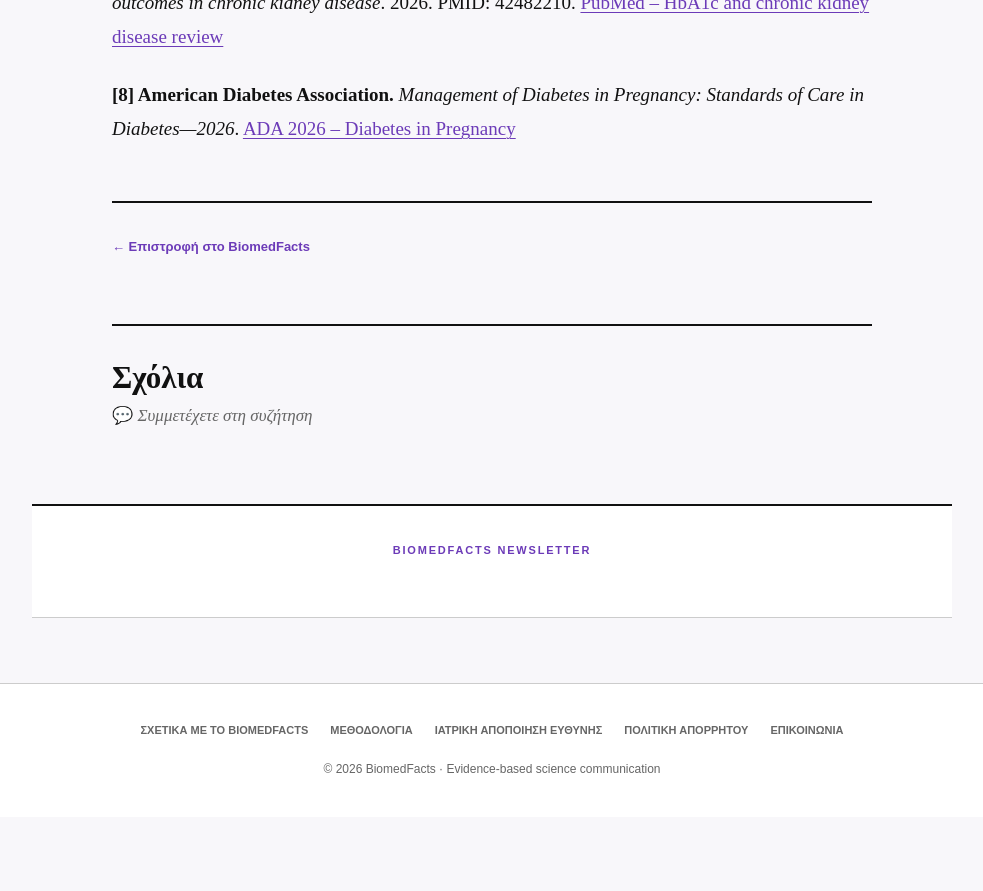
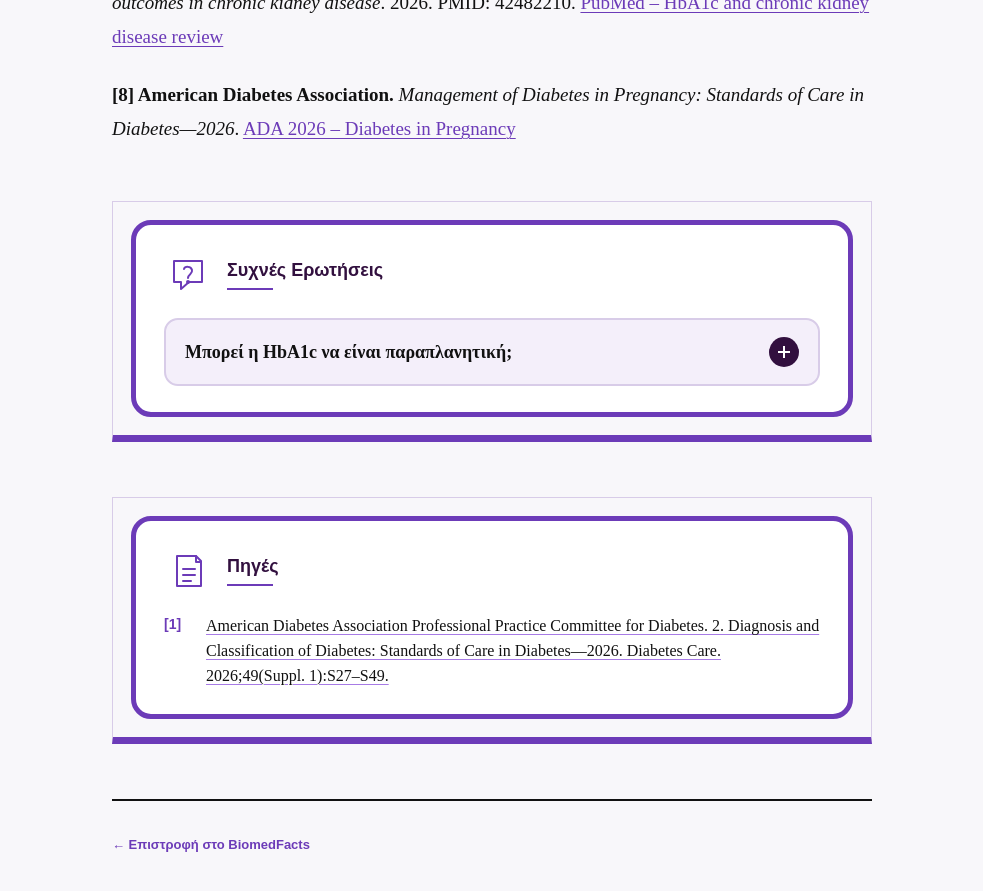
Before and after one commit to BiomedFacts/BiomedFacts, a Jekyll site: the page built from _posts/2026-09-19-glykozyliwmenh-aimosfairinh-hba1c-ti-deixnei-h-e3etash-kai-pws-ermhneyontai-oi-times.md, in a window 1280 px wide and 900 px high, scrolled down 9558 px. Shown: the top 891 px of the window, without its empty margins (148-1131 px from the left). Built offline with Jekyll 4.4.1, drawn with Linux system fonts in a browser that asks for light colours; comment, search, counter and statistics services are not loaded; before the commit the page ends 10375 px from its top, so only the background shows below that.

Commit message:
Update _posts/2026-09-19-glykozyliwmenh-aimosfairinh-hba1c-ti-deixnei-h-e3etash-kai-pws-ermhneyontai-oi-times.md (via Pages CMS)

```diff
--- a/_posts/2026-09-19-glykozyliwmenh-aimosfairinh-hba1c-ti-deixnei-h-e3etash-kai-pws-ermhneyontai-oi-times.md
+++ b/_posts/2026-09-19-glykozyliwmenh-aimosfairinh-hba1c-ti-deixnei-h-e3etash-kai-pws-ermhneyontai-oi-times.md
@@ -14,6 +14,18 @@ seo_title: "HbA1c: Τι δείχνει, φυσιολογικές τιμές κα
 seo_description: Η HbA1c δείχνει τη γλυκαιμική έκθεση των τελευταίων 2–3 μηνών.
   Δείτε φυσιολογικές τιμές, όρια για προδιαβήτη και διαβήτη και πότε μπορεί να
   είναι παραπλανητική.
+faqs:
+  - question: Μπορεί η HbA1c να είναι παραπλανητική;
+    answer: Ναι. Καταστάσεις που επηρεάζουν τη διάρκεια ζωής ή την ανανέωση των
+      ερυθρών αιμοσφαιρίων, όπως αιμόλυση, σημαντική απώλεια αίματος, ορισμένες
+      αναιμίες και πρόσφατη μετάγγιση, μπορούν να αλλοιώσουν τη σχέση μεταξύ
+      HbA1c και πραγματικής γλυκαιμίας. Παρεμβολές μπορούν επίσης να εμφανιστούν
+      σε ορισμένες αιμοσφαιρινοπάθειες και να εξαρτώνται από τη μέθοδο μέτρησης.
+sources:
+  - reference: "American Diabetes Association Professional Practice Committee for
+      Diabetes. 2. Diagnosis and Classification of Diabetes: Standards of Care
+      in Diabetes—2026. Diabetes Care. 2026;49(Suppl. 1):S27–S49."
+    url: https://diabetesjournals.org/care/article/49/Supplement_1/S27/163926/2-Diagnosis-and-Classification-of-Diabetes
 ---
 Η **γλυκοζυλιωμένη αιμοσφαιρίνη** ή **HbA1c** είναι μία από τις σημαντικότερες εργαστηριακές εξετάσεις για την αξιολόγηση της γλυκόζης στο αίμα.
 
```
